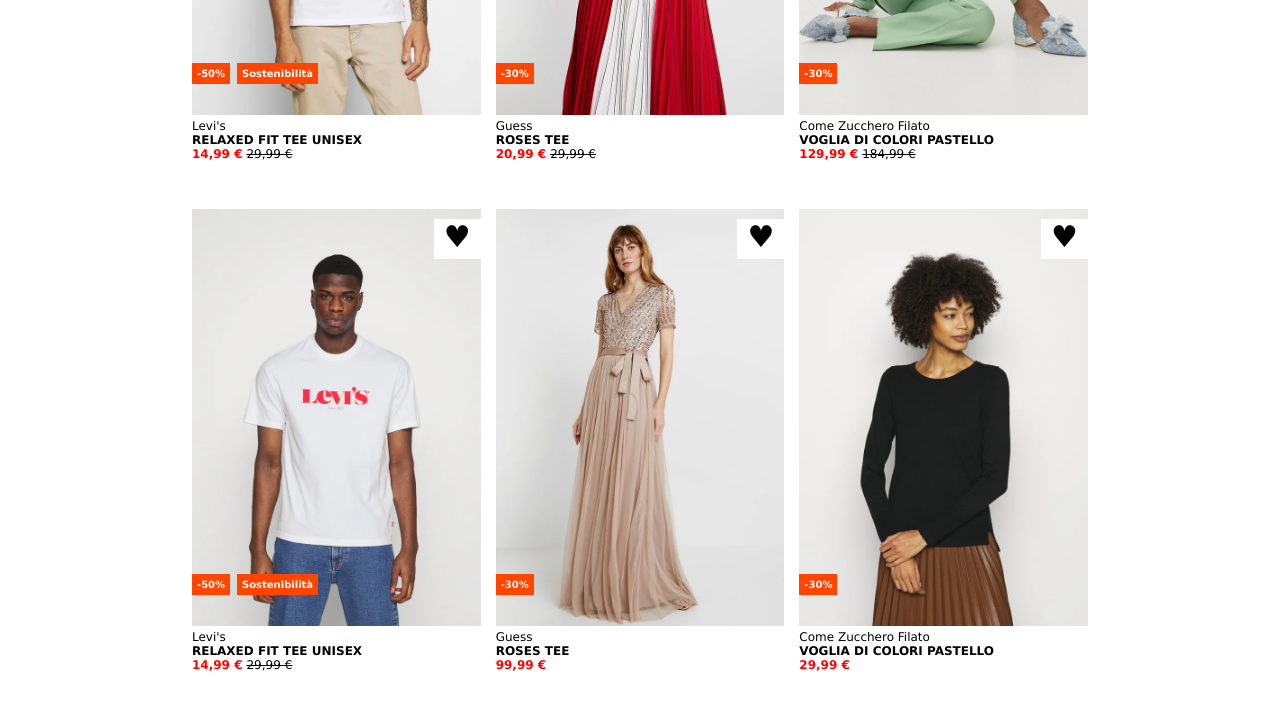
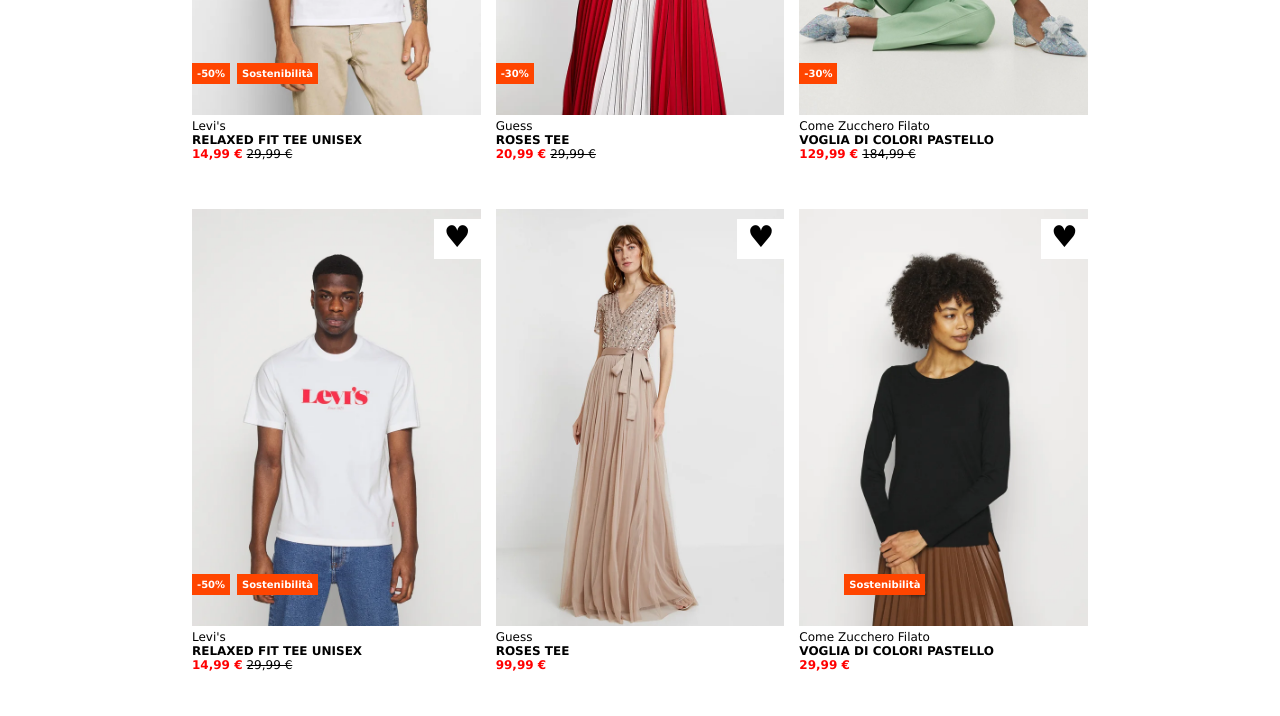
Before and after one commit to sim-sal/html-css-boolando, a plain HTML site: page index.html in a window 1280 px wide. Shown: the part 391-1107 px from the top of the page. Drawn offline with Linux system fonts and the light colour scheme.

Commit message:
fixed label

```diff
--- a/index.html
+++ b/index.html
@@ -107,7 +107,6 @@
                 <article class="product-col">
                     <img src="img/5.webp" alt="">
                     <div class="heart">&hearts;</div>
-                    <div class="label">-30%</div>
 
                     <!-- informazioni prodotto -->
                     <div class="info-product">
@@ -121,7 +120,7 @@
                 <article class="product-col">
                     <img src="img/6.webp" alt="">
                     <div class="heart">&hearts;</div>
-                    <div class="label">-30%</div>
+                    <div class="sostenibile due">Sostenibilità</div>
 
                     <!-- informazioni prodotto -->
                     <div class="info-product">
```
